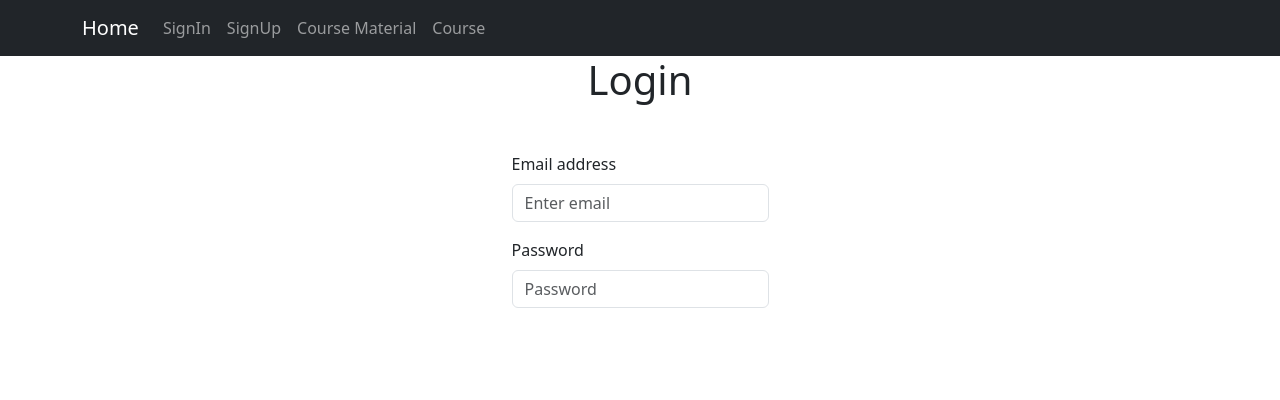
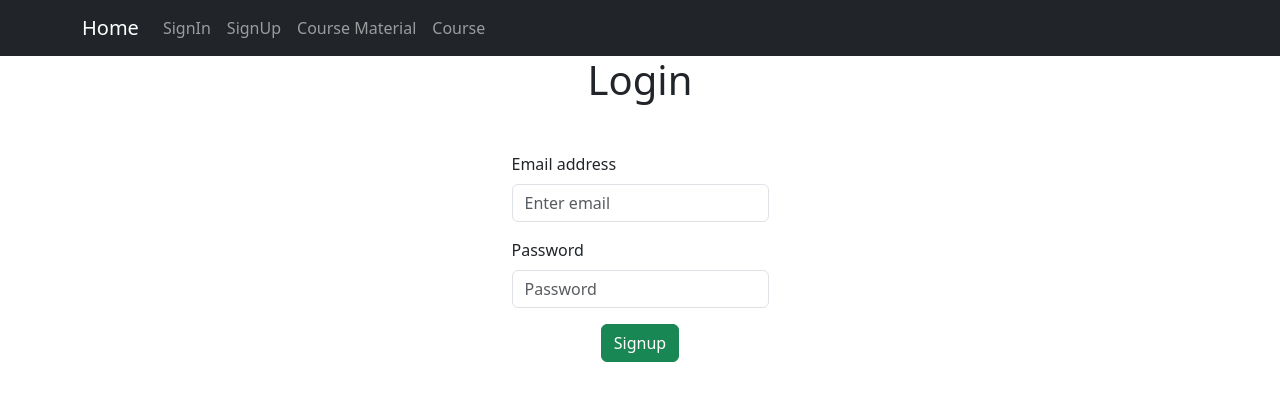
Before and after one commit to CMJD-110-Phase-2-Code-Bases/FrontEndTech02, a React (Create React App) app: page /signin in a window 1280 px wide. Shown: the top 400 px of the page. Built offline with nearby package versions, Linux system fonts and the light colour scheme.

Commit message:
Test SignIn - Not impl service layer

```diff
--- a/src/components/auth/SignIn.tsx
+++ b/src/components/auth/SignIn.tsx
@@ -1,14 +1,38 @@
+import { useState } from "react";
 import Form from "react-bootstrap/Form";
+import { Button } from "react-bootstrap";
 export const SignIn = () => {
+
+  interface SignIn{
+      email:string;
+      password:string;
+  }
+
+  const [user,setUser] = useState<SignIn>({
+      email:"",
+      password:""
+  })
+  const handleOnChange = (e:React.ChangeEvent<HTMLInputElement>) =>{
+    const {name, value} = e.target;
+    setUser((prev)=> ({...prev, [name]:value}))
+  }
+  const handleOnSubmit = (e:React.FormEvent<HTMLFormElement>)=>{
+    e.preventDefault()
+    console.log(user)
+  }
+
   return (
     <>
     <h1 style={{textAlign:"center"}}>Login</h1>
-      <Form className="d-flex flex-column align-items-center mt-5">
+      <Form className="d-flex flex-column align-items-center mt-5" onSubmit={handleOnSubmit}>
         <Form.Group className="mb-3" controlId="formGroupEmail">
           <Form.Label>Email address</Form.Label>
           <Form.Control
            type="email"
            placeholder="Enter email"
+           name="email"
+           value={user.email}
+           onChange={handleOnChange}
         />
         </Form.Group>
         <Form.Group className="mb-3" controlId="formGroupPassword">
@@ -16,8 +40,15 @@ export const SignIn = () => {
           <Form.Control
            type="password"
            placeholder="Password"
+           name="password"
+           value={user.password}
+           onChange={handleOnChange}
            />
         </Form.Group>
+        <Button
+        type="submit"
+        variant="success"
+        >Signup</Button>
       </Form>
     </>
   );
--- a/src/components/auth/SignUp.tsx
+++ b/src/components/auth/SignUp.tsx
@@ -1,7 +1,6 @@
 import React, { useState } from "react";
 import { Button } from "react-bootstrap";
 import Form from "react-bootstrap/Form";
-import { Interface } from "readline";
 export const SignUp = () => {
 
   interface SignUp{
@@ -91,8 +90,6 @@ export const SignUp = () => {
            />
         </Form.Group>
         <Button variant="success" type="submit">SignUp</Button>
-        <Button variant="danger" type="reset">Reset</Button>
-
       </Form>
     </>
   );
```
